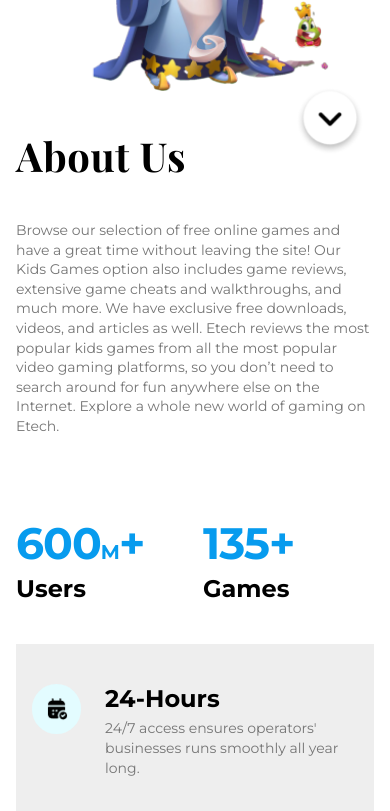
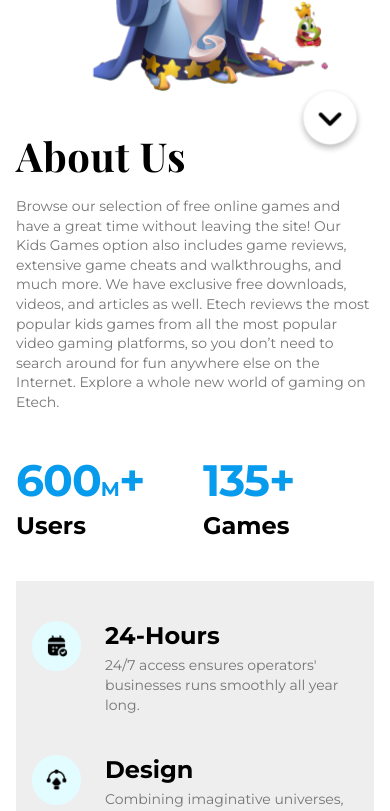
Before and after one commit to Mat1Lee/nuxt-etech, a Nuxt app in the folder src/: page / in a window 390 px wide. Shown: the part 660-1471 px from the top of the page. Built offline with nearby package versions, Linux system fonts and the light colour scheme; a web font is replaced by a local one.

Commit message:
fix: spacing

```diff
--- a/src/components/AboutUs.vue
+++ b/src/components/AboutUs.vue
@@ -152,12 +152,19 @@
         align-items: start;
 
     }
+    @media (max-width: 768px){
+        margin-bottom: 40px;
+    }
     &__left{
         max-width: 560px;
         flex:1;
         .section-description{
             margin-top:40px;
             margin-bottom:79px;
+            @media (max-width:768px){
+                margin-top:16px;
+                margin-bottom:40px;
+            }
         }
     }
     &__info{
--- a/src/components/Footer.vue
+++ b/src/components/Footer.vue
@@ -96,7 +96,7 @@
     z-index: 1;
     display: flex;
     flex-wrap: wrap;
-    gap: 40px;
+    gap: 68px;
     justify-content: space-between;
     max-width: 1200px;
     margin: 0 auto;
--- a/src/components/ListItem.vue
+++ b/src/components/ListItem.vue
@@ -214,40 +214,33 @@
   max-width: 1920px;
   margin: 0 auto;
   padding: 0 80px;
-
   @media screen and (max-width: 1440px) {
     padding: 0 40px;
 
   }
-
   @media screen and (max-width: 768px) {
     padding: 0 20px;
 
   }
 }
-
 .our-games {
-  // padding: 40px 0;
-
   &__title {
     font-family: "Playfair Display";
     text-align: center;
 
   }
-
   &__description {
     text-align: center;
     margin-top: 24px;
     display: flex;
     justify-content: center;
-
     :deep p {
       width: 860px;
     }
+    @media (max-width:768px){
+      margin-top:16px;
+    }
   }
-
-
-
   &__grid {
     display: grid;
     grid-template-columns: repeat(4, 1fr);
@@ -256,51 +249,37 @@
     // max-width: 1200px;
     margin: 0 auto;
     margin-top: 80px;
-
     @media screen and (max-width: 1440px) {
       gap: 20px;
 
     }
   }
-
   &__item {
     position: relative;
-
     width: 100%;
-
   }
 
   @media (max-width: 1320px) {
     &__grid {
       grid-template-columns: repeat(3, 1fr);
     }
-
-
   }
-
   @media (max-width: 768px) {
     &__grid {
       grid-template-columns: repeat(2, 1fr);
     }
-
-
   }
-
-
 }
-
 .list-container {
   display: grid;
   grid-template-columns: repeat(2, 1fr);
   gap: 40px;
   margin-top: 80px;
-
   @media screen and (max-width: 768px) {
     gap: 15px;
     margin-top: 40px;
   }
 }
-
 .our-games_list {
   display: grid;
   grid-template-columns: repeat(2, 1fr);
@@ -315,37 +294,28 @@
       margin-top:36px;
     }
   }
-
   @media screen and (max-width: 1440px) {
     gap: 40px;
-
   }
-
   @media (max-width: 1280px) {
     grid-template-columns: repeat(1, 1fr);
     gap: 20px;
-
   }
-
   @media (max-width: 768px) {
     grid-template-columns: repeat(1, 1fr);
     gap: 15px;
   }
-
   .our-games__col {
     display: flex;
     flex-direction: column;
     gap: 40px;
     justify-content: space-between;
-
     &:nth-child(2n+2) {
       margin-top: 40px;
-
       @media (max-width: 1280px) {
         margin-top: 0;
       }
     }
-
     @media (max-width: 768px) {
       gap: 20px;
     }
--- a/src/components/Partners.vue
+++ b/src/components/Partners.vue
@@ -139,6 +139,9 @@
   align-items: center;
   justify-content: center;
   gap:80px;
+  @media (max-width:768px){
+    gap:40px;
+  }
   }
   &__items {
     width: 100%;
```
